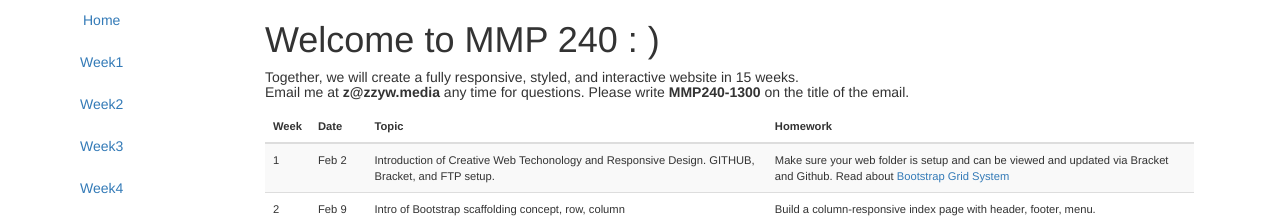
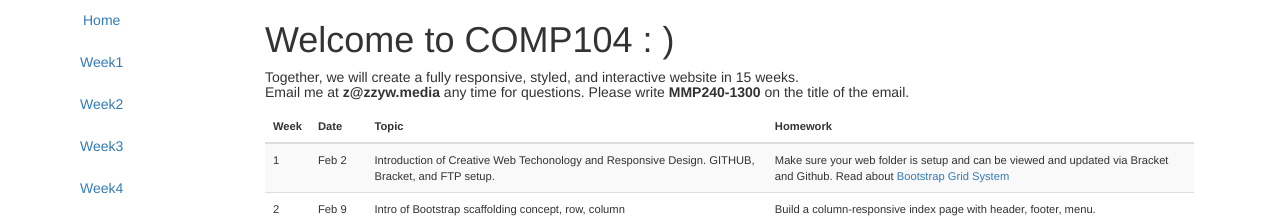
Before and after one commit to zhenzhenqi/MMA100, a Jekyll site: the page built from index.html, in a window 1280 px wide. Shown: the top 218 px of the page. Built offline with Jekyll 4.4.1, drawn with Linux system fonts in a browser that asks for light colours; nearby versions of some CDN libraries.

Commit message:
change class name

```diff
--- a/_config.yml
+++ b/_config.yml
@@ -1,5 +1,5 @@
 # Site settings
-title: MMP240
+title: COMP104
 email: your-email@domain.com
 description: > # this means to ignore newlines until "baseurl:"
   This is the class note for Multimedia Development class, an intro-level Web Development class offered by City University of New York.
--- a/index.html
+++ b/index.html
@@ -2,7 +2,7 @@
 layout: default
 ---
 
-<h1>Welcome to MMP 240 : )
+<h1>Welcome to COMP104 : )
 <h5>
 Together, we will create a fully responsive, styled, and interactive website in 15 weeks.
 <br>Email me at <strong>z@zzyw.media</strong> any time for questions. Please write <strong>MMP240-1300</strong> on the title of the email.
```
